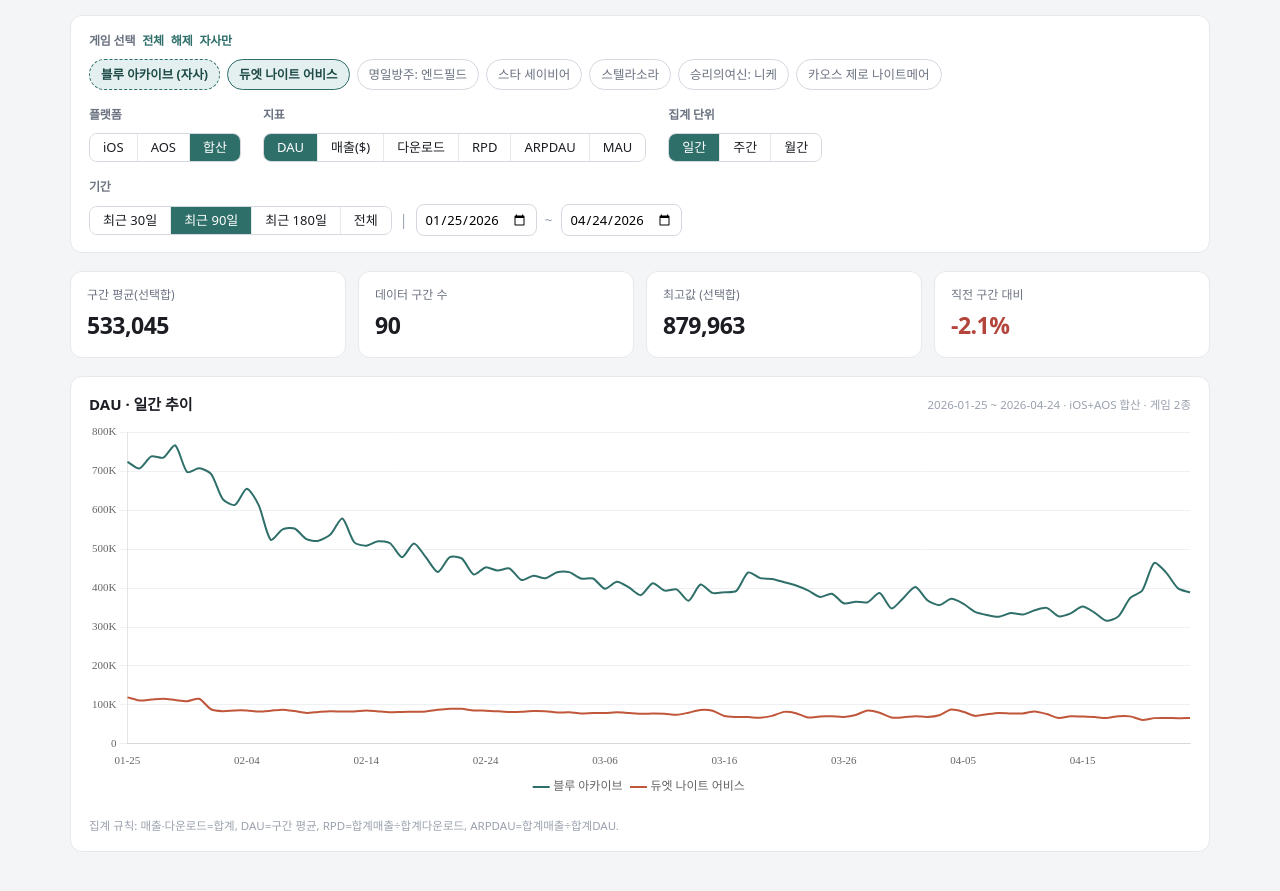
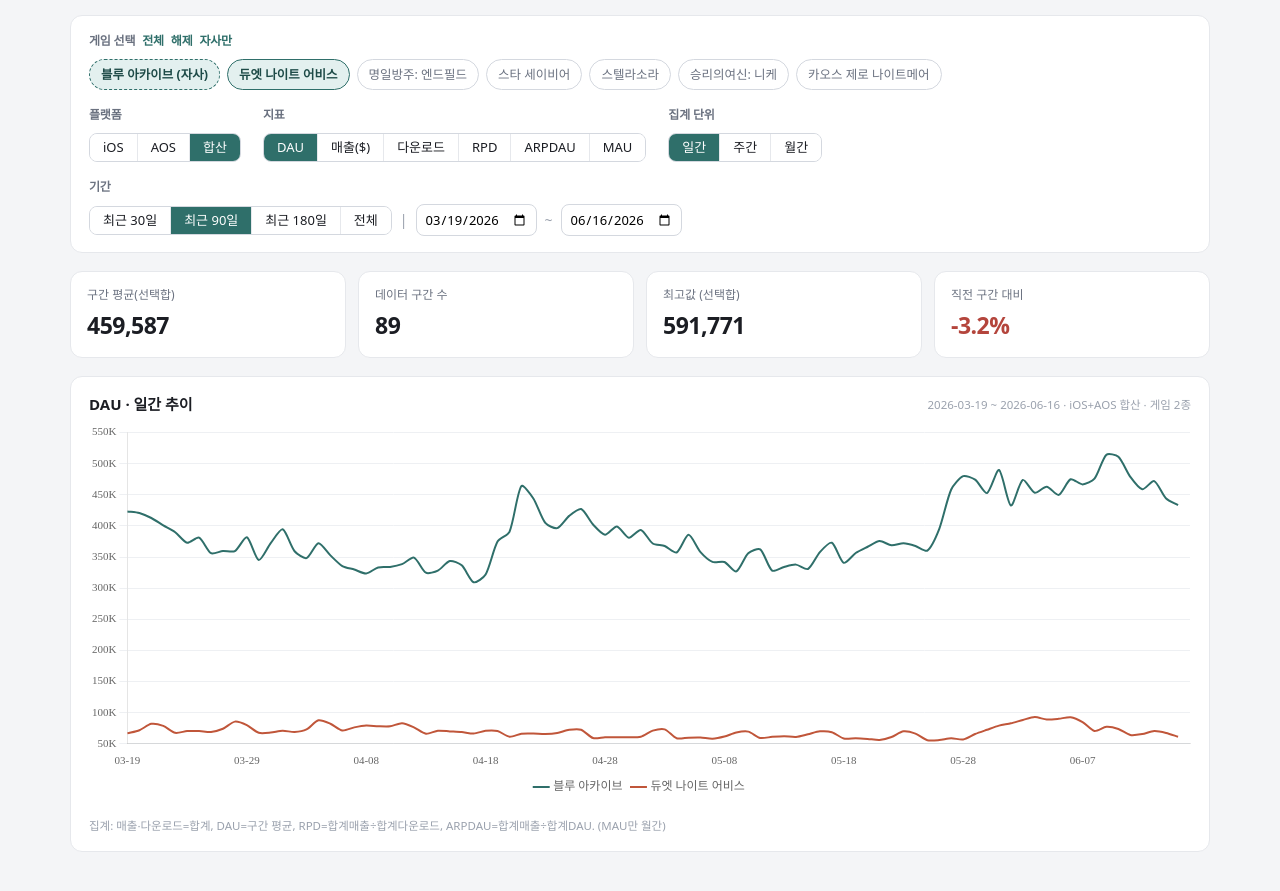
Before and after one commit to chandlerkang/sensortower, a plain HTML site: page index.html in a window 1280 px wide. Shown: the part 77-968 px from the top of the page. Drawn offline with nearby package versions, Linux system fonts and the light colour scheme; a web font is replaced by a local one.

Commit message:
Add files via upload

```diff
--- a/db_monthly.csv
+++ b/db_monthly.csv
@@ -1,89 +1,119 @@
-year_month,game,platform,mau,revenue_usd,downloads
-2025-10,듀엣 나이트 어비스,AOS,374805,161599.44,
-2025-10,듀엣 나이트 어비스,iOS,1189072,488069.20,
-2025-10,블루 아카이브,AOS,775650,2377249.46,
-2025-10,블루 아카이브,iOS,518571,2077139.87,
-2025-10,스텔라소라,AOS,273979,1777375.25,
-2025-10,스텔라소라,iOS,487547,2144076.59,
-2025-10,카오스 제로 나이트메어,AOS,709223,3184870.83,
-2025-10,카오스 제로 나이트메어,iOS,602347,2995945.29,
-2025-11,듀엣 나이트 어비스,AOS,384036,1192870.82,
-2025-11,듀엣 나이트 어비스,iOS,981687,783457.25,
-2025-11,블루 아카이브,AOS,775612,1601315.81,
-2025-11,블루 아카이브,iOS,517523,1526827.27,
-2025-11,스타 세이비어,AOS,0,1172389.30,
-2025-11,스타 세이비어,iOS,0,472891.33,
-2025-11,스텔라소라,AOS,117615,2573158.70,
-2025-11,스텔라소라,iOS,105794,1617506.09,
-2025-11,승리의여신: 니케,AOS,1057566,10467273.25,
-2025-11,승리의여신: 니케,iOS,849080,11813786.56,
-2025-11,카오스 제로 나이트메어,AOS,652878,5579805.91,
-2025-11,카오스 제로 나이트메어,iOS,474516,3874262.14,
-2025-12,듀엣 나이트 어비스,AOS,273091,152508.19,
-2025-12,듀엣 나이트 어비스,iOS,523425,121920.02,
-2025-12,블루 아카이브,AOS,828290,3210285.66,
-2025-12,블루 아카이브,iOS,473232,2306753.38,
-2025-12,스타 세이비어,AOS,0,1113468.90,
-2025-12,스타 세이비어,iOS,0,343000.71,
-2025-12,스텔라소라,AOS,82417,1200191.03,
-2025-12,스텔라소라,iOS,90520,920659.64,
-2025-12,승리의여신: 니케,AOS,943712,8616730.41,
-2025-12,승리의여신: 니케,iOS,817912,6987080.97,
-2025-12,카오스 제로 나이트메어,AOS,428388,5462836.09,
-2025-12,카오스 제로 나이트메어,iOS,237368,4559082.46,
-2026-01,듀엣 나이트 어비스,AOS,234972,112509.45,
-2026-01,듀엣 나이트 어비스,iOS,432395,83369.29,
-2026-01,명일방주: 엔드필드,AOS,1700230,5882655.92,
-2026-01,명일방주: 엔드필드,iOS,2782783,12156551.64,
-2026-01,블루 아카이브,AOS,998300,6028714.57,
-2026-01,블루 아카이브,iOS,625197,5256467.27,
-2026-01,스타 세이비어,AOS,,313936.60,
-2026-01,스타 세이비어,iOS,,118829.26,
-2026-01,스텔라소라,AOS,52271,644614.33,
-2026-01,스텔라소라,iOS,62683,565279.17,
-2026-01,승리의여신: 니케,AOS,1025315,9032302.28,
-2026-01,승리의여신: 니케,iOS,874898,8556578.31,
-2026-01,카오스 제로 나이트메어,AOS,281258,2602985.18,
-2026-01,카오스 제로 나이트메어,iOS,179346,2018681.28,
-2026-02,듀엣 나이트 어비스,AOS,206694,159042.00,
-2026-02,듀엣 나이트 어비스,iOS,363255,138876.00,
-2026-02,명일방주: 엔드필드,AOS,1122871,8604781.00,
-2026-02,명일방주: 엔드필드,iOS,1376097,9979069.00,
-2026-02,블루 아카이브,AOS,866651,4905282.00,
-2026-02,블루 아카이브,iOS,558012,3239169.00,
-2026-02,스타 세이비어,AOS,,227908.00,
-2026-02,스타 세이비어,iOS,,96534.00,
-2026-02,스텔라소라,AOS,84096,474098.00,
-2026-02,스텔라소라,iOS,110518,413171.00,
-2026-02,승리의여신: 니케,AOS,993053,6649192.00,
-2026-02,승리의여신: 니케,iOS,854591,5674114.00,
-2026-02,카오스 제로 나이트메어,AOS,396729,1651009.00,
-2026-02,카오스 제로 나이트메어,iOS,267812,1305072.00,
-2026-03,듀엣 나이트 어비스,AOS,183260,59552.00,
-2026-03,듀엣 나이트 어비스,iOS,320760,71196.00,
-2026-03,명일방주: 엔드필드,AOS,680204,6305541.00,
-2026-03,명일방주: 엔드필드,iOS,907455,8618149.00,
-2026-03,블루 아카이브,AOS,761719,1619559.00,
-2026-03,블루 아카이브,iOS,472143,1222727.00,
-2026-03,스타 세이비어,AOS,405997,1199422.00,
-2026-03,스타 세이비어,iOS,,787663.00,
-2026-03,스텔라소라,AOS,63880,352637.00,
-2026-03,스텔라소라,iOS,80622,228682.00,
-2026-03,승리의여신: 니케,AOS,908417,6809942.00,
-2026-03,승리의여신: 니케,iOS,770256,5171573.00,
-2026-03,카오스 제로 나이트메어,AOS,316086,1174775.00,
-2026-03,카오스 제로 나이트메어,iOS,202741,691330.00,
-2026-04,듀엣 나이트 어비스,AOS,171354,74701.00,
-2026-04,듀엣 나이트 어비스,iOS,306384,84300.00,
-2026-04,명일방주: 엔드필드,AOS,592704,5123088.00,
-2026-04,명일방주: 엔드필드,iOS,741556,5453346.00,
-2026-04,블루 아카이브,AOS,758803,1240877.00,
-2026-04,블루 아카이브,iOS,467442,1285147.00,
-2026-04,스타 세이비어,AOS,564819,980480.00,
-2026-04,스타 세이비어,iOS,,686908.00,
-2026-04,스텔라소라,AOS,59065,255462.00,
-2026-04,스텔라소라,iOS,80557,135245.00,
-2026-04,승리의여신: 니케,AOS,916458,6863898.00,
-2026-04,승리의여신: 니케,iOS,770906,5218470.00,
-2026-04,카오스 제로 나이트메어,AOS,309717,795416.00,
-2026-04,카오스 제로 나이트메어,iOS,196135,560980.00,
+year_month,game,platform,mau,revenue_usd,downloads,rpd
+2025-10,듀엣 나이트 어비스,AOS,357803,161600.49,381205,0.4239
+2025-10,듀엣 나이트 어비스,iOS,1118617,493076.18,1196067,0.4122
+2025-10,블루 아카이브,AOS,780099,2376922.38,51388,46.2544
+2025-10,블루 아카이브,iOS,467284,2079724.17,37863,54.9276
+2025-10,스텔라소라,AOS,343552,1770149.07,728594,2.4295
+2025-10,스텔라소라,iOS,484928,2130509.90,749412,2.8429
+2025-10,승리의여신: 니케,AOS,928542,5465124.81,80995,67.4748
+2025-10,승리의여신: 니케,iOS,810702,6313152.16,62355,101.2453
+2025-10,카오스 제로 나이트메어,AOS,702740,3184986.38,700648,4.5458
+2025-10,카오스 제로 나이트메어,iOS,558405,3004287.18,579052,5.1883
+2025-11,듀엣 나이트 어비스,AOS,383761,1193146.44,254743,4.6837
+2025-11,듀엣 나이트 어비스,iOS,747015,785108.51,198613,3.9530
+2025-11,블루 아카이브,AOS,755765,2066691.06,65117,31.7381
+2025-11,블루 아카이브,iOS,447609,1798574.32,34183,52.6160
+2025-11,스타 세이비어,AOS,220163,1172389.30,222364,5.2724
+2025-11,스타 세이비어,iOS,,472891.33,206408,2.2911
+2025-11,스텔라소라,AOS,222134,2573367.19,272075,9.4583
+2025-11,스텔라소라,iOS,340149,1619703.82,82967,19.5223
+2025-11,승리의여신: 니케,AOS,1055492,10471592.38,118585,88.3045
+2025-11,승리의여신: 니케,iOS,914177,11718497.93,90188,129.9341
+2025-11,카오스 제로 나이트메어,AOS,788934,5584328.84,589415,9.4744
+2025-11,카오스 제로 나이트메어,iOS,483806,3882058.08,256034,15.1623
+2025-12,듀엣 나이트 어비스,AOS,266229,327695.69,55021,5.9558
+2025-12,듀엣 나이트 어비스,iOS,506187,237106.89,40482,5.8571
+2025-12,블루 아카이브,AOS,811003,3209986.26,104650,30.6735
+2025-12,블루 아카이브,iOS,460026,2311980.75,36565,63.2293
+2025-12,스타 세이비어,AOS,154653,1496823.50,155122,9.6493
+2025-12,스타 세이비어,iOS,,513865.61,27633,18.5961
+2025-12,스텔라소라,AOS,130925,1200176.60,233307,5.1442
+2025-12,스텔라소라,iOS,311536,921179.64,120213,7.6629
+2025-12,승리의여신: 니케,AOS,918625,8616806.84,73182,117.7449
+2025-12,승리의여신: 니케,iOS,810755,6941777.31,62240,111.5324
+2025-12,카오스 제로 나이트메어,AOS,621933,5463435.32,273049,20.0090
+2025-12,카오스 제로 나이트메어,iOS,392576,4506062.13,121497,37.0878
+2026-01,듀엣 나이트 어비스,AOS,226555,145500.55,31227,4.6594
+2026-01,듀엣 나이트 어비스,iOS,405501,109408.66,23237,4.7084
+2026-01,명일방주: 엔드필드,AOS,1636985,5853363.92,1825824,3.2059
+2026-01,명일방주: 엔드필드,iOS,2755950,12337488.00,2897451,4.2580
+2026-01,블루 아카이브,AOS,977957,6028714.41,109690,54.9614
+2026-01,블루 아카이브,iOS,613485,5255969.38,47626,110.3592
+2026-01,스타 세이비어,AOS,29938,313936.60,14944,21.0075
+2026-01,스타 세이비어,iOS,,118817.36,5740,20.6999
+2026-01,스텔라소라,AOS,106187,644612.11,69144,9.3227
+2026-01,스텔라소라,iOS,172813,565266.33,27637,20.4532
+2026-01,승리의여신: 니케,AOS,994343,9032310.83,100784,89.6205
+2026-01,승리의여신: 니케,iOS,864892,8566858.94,74049,115.6918
+2026-01,카오스 제로 나이트메어,AOS,513978,2602920.33,79384,32.7890
+2026-01,카오스 제로 나이트메어,iOS,334279,2011169.97,61863,32.5101
+2026-02,듀엣 나이트 어비스,AOS,206694,159042.87,13282,11.9743
+2026-02,듀엣 나이트 어비스,iOS,363255,135370.05,11074,12.2241
+2026-02,명일방주: 엔드필드,AOS,1322327,8604821.62,748527,11.4957
+2026-02,명일방주: 엔드필드,iOS,1518148,10007749.88,707071,14.1538
+2026-02,블루 아카이브,AOS,855025,4905282.21,53943,90.9345
+2026-02,블루 아카이브,iOS,550021,3232726.57,43674,74.0195
+2026-02,스타 세이비어,AOS,36646,227909.18,14608,15.6017
+2026-02,스타 세이비어,iOS,,96596.53,4148,23.2875
+2026-02,스텔라소라,AOS,84096,474095.77,28875,16.4189
+2026-02,스텔라소라,iOS,110518,413283.58,12940,31.9385
+2026-02,승리의여신: 니케,AOS,969557,6649401.80,81423,81.6649
+2026-02,승리의여신: 니케,iOS,845205,5695076.62,81805,69.6177
+2026-02,카오스 제로 나이트메어,AOS,405467,1651009.25,49779,33.1668
+2026-02,카오스 제로 나이트메어,iOS,265347,1306124.82,35342,36.9567
+2026-03,듀엣 나이트 어비스,AOS,183260,59550.14,7259,8.2036
+2026-03,듀엣 나이트 어비스,iOS,320760,65375.32,9061,7.2150
+2026-03,명일방주: 엔드필드,AOS,782741,6305535.92,267610,23.5624
+2026-03,명일방주: 엔드필드,iOS,999415,8626270.05,288967,29.8521
+2026-03,블루 아카이브,AOS,757332,1619556.03,48702,33.2544
+2026-03,블루 아카이브,iOS,467167,1220515.11,33070,36.9070
+2026-03,스타 세이비어,AOS,274182,1199416.40,280590,4.2746
+2026-03,스타 세이비어,iOS,,791090.80,108543,7.2883
+2026-03,스텔라소라,AOS,63880,352635.63,24232,14.5525
+2026-03,스텔라소라,iOS,80622,228308.58,7377,30.9487
+2026-03,승리의여신: 니케,AOS,885706,6810568.61,64056,106.3221
+2026-03,승리의여신: 니케,iOS,760791,5176401.85,41324,125.2638
+2026-03,카오스 제로 나이트메어,AOS,324184,1174774.34,51003,23.0334
+2026-03,카오스 제로 나이트메어,iOS,200565,690222.77,23336,29.5776
+2026-04,듀엣 나이트 어비스,AOS,168645,79576.14,6246,12.7403
+2026-04,듀엣 나이트 어비스,iOS,297070,84208.62,7877,10.6904
+2026-04,명일방주: 엔드필드,AOS,663917,5623716.05,198067,28.3930
+2026-04,명일방주: 엔드필드,iOS,817111,6058282.54,185302,32.6941
+2026-04,블루 아카이브,AOS,712729,1670165.48,39392,42.3986
+2026-04,블루 아카이브,iOS,436123,1605026.07,31246,51.3674
+2026-04,스타 세이비어,AOS,396297,1039521.97,233336,4.4550
+2026-04,스타 세이비어,iOS,,739355.51,54237,13.6319
+2026-04,스텔라소라,AOS,49173,317579.38,12388,25.6360
+2026-04,스텔라소라,iOS,90232,159746.37,7007,22.7981
+2026-04,승리의여신: 니케,AOS,968653,13428835.78,84807,158.3458
+2026-04,승리의여신: 니케,iOS,817588,8558919.41,75758,112.9771
+2026-04,카오스 제로 나이트메어,AOS,276615,1448425.72,46732,30.9943
+2026-04,카오스 제로 나이트메어,iOS,169378,1194529.45,20541,58.1534
+2026-05,듀엣 나이트 어비스,AOS,149689,49288.74,17125,2.8782
+2026-05,듀엣 나이트 어비스,iOS,261025,53646.15,10160,5.2801
+2026-05,명일방주: 엔드필드,AOS,563962,1488993.26,124303,11.9787
+2026-05,명일방주: 엔드필드,iOS,690609,2180611.40,122692,17.7731
+2026-05,블루 아카이브,AOS,751884,1754782.02,49105,35.7353
+2026-05,블루 아카이브,iOS,447852,1379213.39,33702,40.9238
+2026-05,스타 세이비어,AOS,335480,419806.92,97409,4.3097
+2026-05,스타 세이비어,iOS,,301250.22,28136,10.7069
+2026-05,스텔라소라,AOS,41130,317139.78,9813,32.3183
+2026-05,스텔라소라,iOS,84222,203084.19,4433,45.8119
+2026-05,승리의여신: 니케,AOS,1006805,17991333.79,72116,249.4777
+2026-05,승리의여신: 니케,iOS,838641,10316650.49,54764,188.3838
+2026-05,카오스 제로 나이트메어,AOS,292394,2791704.52,82712,33.7521
+2026-05,카오스 제로 나이트메어,iOS,189768,2481323.49,456597,5.4344
+2026-06,듀엣 나이트 어비스,AOS,208248,93372.56,59154,1.5785
+2026-06,듀엣 나이트 어비스,iOS,288271,104541.43,36423,2.8702
+2026-06,명일방주: 엔드필드,AOS,561816,1270787.37,61940,20.5164
+2026-06,명일방주: 엔드필드,iOS,699390,1905003.86,68706,27.7269
+2026-06,블루 아카이브,AOS,780457,2230604.11,91316,24.4273
+2026-06,블루 아카이브,iOS,447585,1266325.15,21077,60.0809
+2026-06,스타 세이비어,AOS,312536,412160.18,41032,10.0448
+2026-06,스타 세이비어,iOS,,64680.70,3219,20.0934
+2026-06,스텔라소라,AOS,40939,128161.58,3900,32.8619
+2026-06,스텔라소라,iOS,82561,90667.97,1520,59.6500
+2026-06,승리의여신: 니케,AOS,1013882,5264510.42,40330,130.5358
+2026-06,승리의여신: 니케,iOS,819143,3428241.36,21516,159.3345
+2026-06,카오스 제로 나이트메어,AOS,286655,321344.54,19765,16.2583
+2026-06,카오스 제로 나이트메어,iOS,185581,1525307.96,78437,19.4463
--- a/index.html
+++ b/index.html
@@ -213,8 +213,8 @@
     DAILY=rows.map(r=>({date:r[i.date]&&r[i.date].trim(),game:r[i.game]&&r[i.game].trim(),platform:r[i.plat]&&r[i.plat].trim(),revenue:num(r[i.rev]),dau:num(r[i.dau]),downloads:num(r[i.dl])})).filter(x=>x.date&&x.game&&x.platform);
     return "daily";
   }else if(h.includes("year_month")){
-    const i={ym:h.indexOf("year_month"),game:h.indexOf("game"),plat:h.indexOf("platform"),mau:h.indexOf("mau"),rev:h.indexOf("revenue_usd"),dl:h.indexOf("downloads")};
-    MONTHLY=rows.map(r=>({ym:r[i.ym]&&r[i.ym].trim(),game:r[i.game]&&r[i.game].trim(),platform:r[i.plat]&&r[i.plat].trim(),mau:num(r[i.mau]),revenue:num(r[i.rev]),downloads:num(r[i.dl])})).filter(x=>x.ym&&x.game);
+    const i={ym:h.indexOf("year_month"),game:h.indexOf("game"),plat:h.indexOf("platform"),mau:h.indexOf("mau"),rev:h.indexOf("revenue_usd"),dl:h.indexOf("downloads"),rpd:h.indexOf("rpd")};
+    MONTHLY=rows.map(r=>({ym:r[i.ym]&&r[i.ym].trim(),game:r[i.game]&&r[i.game].trim(),platform:r[i.plat]&&r[i.plat].trim(),mau:num(r[i.mau]),revenue:num(r[i.rev]),downloads:num(r[i.dl]),rpd:i.rpd>=0?num(r[i.rpd]):null})).filter(x=>x.ym&&x.game);
     return "monthly";
   }
   throw new Error("알 수 없는 CSV 형식");
@@ -246,6 +246,7 @@
 function bucketKey(dateStr){if(sel.unit==="day")return dateStr;if(sel.unit==="week")return weekStart(dateStr);return dateStr.slice(0,7);}
 
 const ADDITIVE=new Set(["revenue","downloads"]);
+const MONTHLY_METRICS=new Set(["mau"]);
 function dayValue(game,dateStr){
   const rs=DAILY.filter(d=>d.game===game&&d.date===dateStr);
   const pick=p=>rs.find(r=>r.platform===p);
@@ -261,7 +262,7 @@
 function buildSeries(){
   const inRange=d=>d.date>=sel.from&&d.date<=sel.to;
   const dates=[...new Set(DAILY.filter(inRange).map(d=>d.date))].sort();
-  if(sel.metric==="mau"){
+  if(MONTHLY_METRICS.has(sel.metric)){
     sel.unit="month"; markUnit();
     const months=[...new Set(MONTHLY.map(m=>m.ym))].filter(m=>{const md=m+"-01";return md>=sel.from.slice(0,7)+"-01"&&md<=sel.to.slice(0,7)+"-01";}).sort();
     const labels=months;
@@ -302,7 +303,7 @@
 function fmtVal(v){if(v===null)return"-";if(sel.metric==="revenue")return fmtMoney(v);if(sel.metric==="rpd"||sel.metric==="arpdau")return"$"+v.toFixed(3);return fmtNum(v);}
 
 function render(){
-  if(sel.metric==="mau"&&sel.unit!=="month"){sel.unit="month";markUnit();}
+  if(MONTHLY_METRICS.has(sel.metric)&&sel.unit!=="month"){sel.unit="month";markUnit();}
   const {labels,series}=buildSeries();
   drawChart(labels,series);
   drawCards(labels,series);
@@ -347,10 +348,13 @@
 }
 function footNote(){
   const notes=[];
-  notes.push("집계 규칙: 매출·다운로드=합계, DAU=구간 평균, RPD=합계매출÷합계다운로드, ARPDAU=합계매출÷합계DAU.");
-  if(sel.metric==="rpd")notes.push("RPD는 다운로드 데이터가 있는 구간만 표시됩니다.");
-  if(sel.metric==="mau"){notes.push("MAU는 월간 전용 지표로, db_monthly.csv 값을 사용합니다.");if(!MONTHLY.length)notes.push("월간 파일(db_monthly.csv)이 연동되지 않아 비어 있습니다.");}
-  if([...sel.games].includes("스타 세이비어")&&sel.metric==="dau"&&sel.plat!=="AOS")notes.push("스타 세이비어 iOS DAU는 센서타워 미제공으로 비어 있습니다.");
+  notes.push("집계: 매출·다운로드=합계, DAU=구간 평균, RPD=합계매출÷합계다운로드, ARPDAU=합계매출÷합계DAU. (MAU만 월간)");
+  if((["revenue","downloads","rpd","arpdau"].includes(sel.metric))&&[...sel.games].includes("승리의여신: 니케"))
+    notes.push("승리의여신: 니케는 일간 매출/다운로드 데이터가 없어 이 지표에서 비어 있습니다(월간 MAU·매출은 있음).");
+  if(sel.metric==="dau"&&[...sel.games].includes("스타 세이비어")&&sel.plat!=="AOS")
+    notes.push("스타 세이비어 iOS DAU는 센서타워 미제공으로 비어 있습니다.");
+  if(sel.metric==="mau"&&[...sel.games].includes("스타 세이비어")&&sel.plat!=="AOS")
+    notes.push("스타 세이비어 iOS MAU는 센서타워 미제공으로 비어 있습니다.");
   document.getElementById("footNote").innerHTML=notes.join("<br>");
 }
 
```
Also changed, not shown: db_daily.csv.
